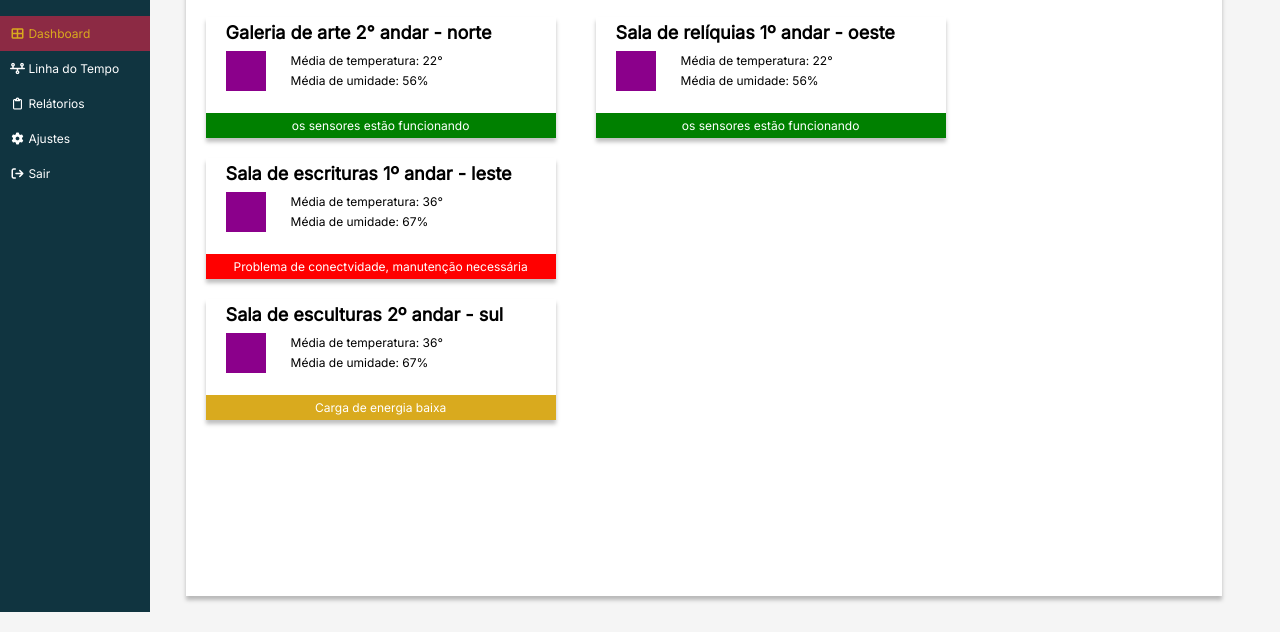
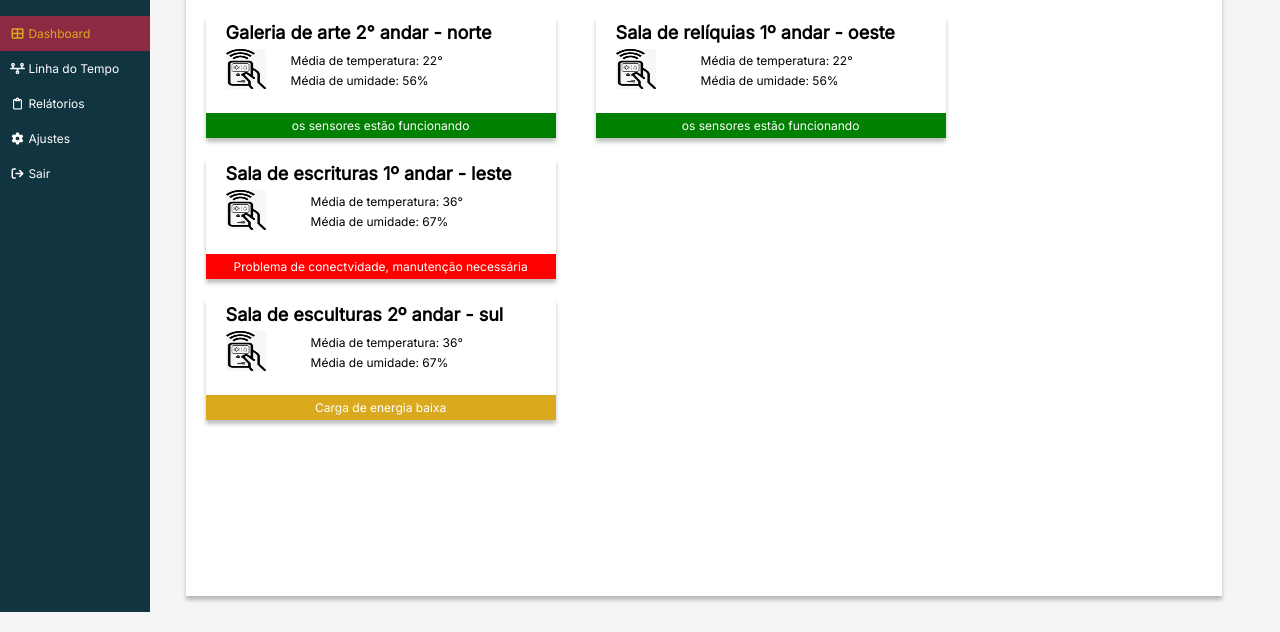
Before and after one commit to Art-Vision-Tech/Art-Vision-Tech-Weabsite, a plain HTML site: page dashboard/dashbaord.html in a window 1280 px wide. Shown: the part 188-820 px from the top of the page. Drawn offline with Linux system fonts and the light colour scheme.

Commit message:
Imagens da Tela do site (dashboard) adicionadas

```diff
--- a/dashboard/dashbaord.html
+++ b/dashboard/dashbaord.html
@@ -43,7 +43,9 @@
                             <div class="card-body">
                                 <h3>Galeria de arte 2° andar - norte</h3>
                                 <div class="container-card">
-                                    <div class="card-img"></div>
+                                    <div class="card-img">
+                                        <img src="icone.jpg" alt="">
+                                    </div>
                                     <div class="card-texto">
                                         <p>Média de temperatura: 22°</p>
                                         <p>Média de umidade: 56%</p>
@@ -59,6 +61,9 @@
                             <div class="card-body">
                                 <h3>Sala de escrituras 1º andar - leste</h3>
                                 <div class="container-card">
+                                    <div class="card-img">
+                                        <img src="icone.jpg" alt="">
+                                    </div>
                                     <div class="card-img"></div>
                                     <div class="card-texto">
                                         <p>Média de temperatura: 36°</p>
@@ -74,6 +79,9 @@
                             <div class="card-body">
                                 <h3>Sala de esculturas 2º andar - sul</h3>
                                 <div class="container-card">
+                                    <div class="card-img">
+                                        <img src="icone.jpg" alt="">
+                                    </div>
                                     <div class="card-img"></div>
                                     <div class="card-texto">
                                         <p>Média de temperatura: 36°</p>
@@ -92,6 +100,9 @@
                             <div class="card-body">
                                 <h3>Sala de relíquias  1º andar - oeste</h3>
                                 <div class="container-card">
+                                    <div class="card-img">
+                                        <img src="icone.jpg" alt="">
+                                    </div>
                                     <div class="card-img"></div>
                                     <div class="card-texto">
                                         <p>Média de temperatura: 22°</p>
--- a/dashboard/dashboard_style.css
+++ b/dashboard/dashboard_style.css
@@ -4,10 +4,9 @@
     box-shadow: 0px 4px 4px 0px rgba(0, 0, 0, 0.25);
 }
 
-.card-img {
+.card-img img {
     height: 40px;
     width: 40px;
-    background-color: darkmagenta;
 }
 
 .card-body {
```
Also changed, not shown: dashboard/icone.jpg (added).
